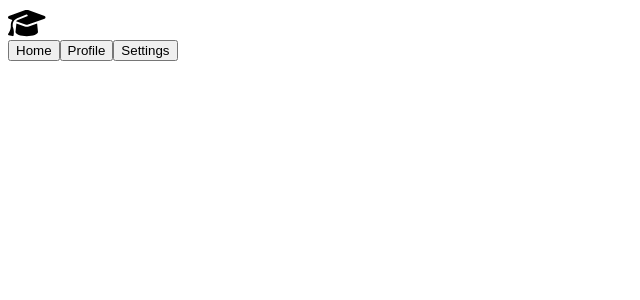
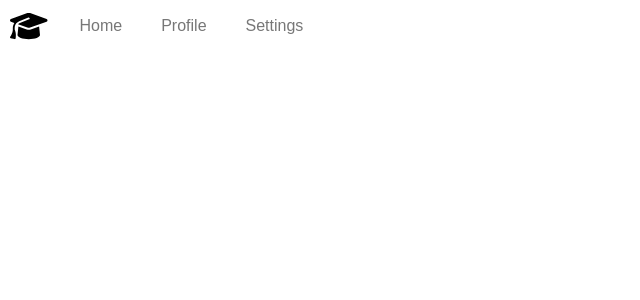
Before and after one commit to tommys0/courses-web-react0, a React (Vite) app in the folder react/: page / in a window 1280 px wide. Shown: the top 300 px of the page, without its empty margins (0-640 px from the left). Built offline with nearby package versions, Linux system fonts and the light colour scheme.

Commit message:
Nav bar design

```diff
--- a/react/src/App.jsx
+++ b/react/src/App.jsx
@@ -1,5 +1,6 @@
 import React from 'react';
 import NavBar from './components/NavBar';
+import './index.css'
 
 function App() {
     return (
--- a/react/src/components/Button.jsx
+++ b/react/src/components/Button.jsx
@@ -1,8 +1,9 @@
 import React from 'react';
+import '../index.css'
 
 function Button({ label, handleClick }) {
     return (
-        <button onClick={handleClick}>{label}</button>
+        <button onClick={handleClick} className={'button'}>{label}</button>
     );
 }
 
--- a/react/src/components/Logo.jsx
+++ b/react/src/components/Logo.jsx
@@ -1,5 +1,6 @@
 import { FontAwesomeIcon } from '@fortawesome/react-fontawesome';
 import { faGraduationCap } from '@fortawesome/free-solid-svg-icons';
+import '../index.css'
 
 const Logo = () => {
     return (
--- a/react/src/components/NavBar.jsx
+++ b/react/src/components/NavBar.jsx
@@ -1,11 +1,12 @@
-import Logo from "./Logo.jsx";
 import React from 'react';
+import Logo from './Logo';
 import NavButtons from './NavButtons';
+import '../index.css';
 
 function NavBar() {
     return (
-        <nav>
-            <Logo/>
+        <nav className="navbar">
+            <Logo />
             <NavButtons />
         </nav>
     );
--- a/react/src/components/NavButtons.jsx
+++ b/react/src/components/NavButtons.jsx
@@ -3,7 +3,7 @@ import Button from './Button';
 
 function NavButtons({ handleNavClick }) {
     return (
-        <div>
+        <div className="nav-buttons">
             <Button label="Home" handleClick={() => handleNavClick('home')} />
             <Button label="Profile" handleClick={() => handleNavClick('profile')} />
             <Button label="Settings" handleClick={() => handleNavClick('settings')} />
--- a/react/src/index.css
+++ b/react/src/index.css
@@ -1,7 +1,47 @@
 body{
   font-family: Arial, sans-serif;
+  margin: 0;
 }
 
 .logo {
   height: 30px;
 }
+
+.navbar {
+  display: flex;
+  align-items: center;
+  justify-content: left;
+  padding: 10px;
+}
+
+.logo {
+  font-size: 24px;
+  font-weight: bold;
+}
+
+.nav-buttons {
+  display: flex;
+  gap: 15px;
+}
+
+.button {
+  border: 2px solid transparent;
+  background-color: #FFFFFF;
+  font-size: 16px;
+  padding: 5px 10px;
+  font-weight: normal;
+  transition: transform 0.2s, color 0.2s, border 0.2s;
+  color: rgba(13,13,13,0.56);
+  letter-spacing: 0;
+}
+
+.button:first-child {
+  margin-left: 20px;
+}
+
+.button:hover {
+  font-weight: bold;
+  transform: scale(1.05);
+  color: #000000;
+  letter-spacing: 0.5px;
+}
```
